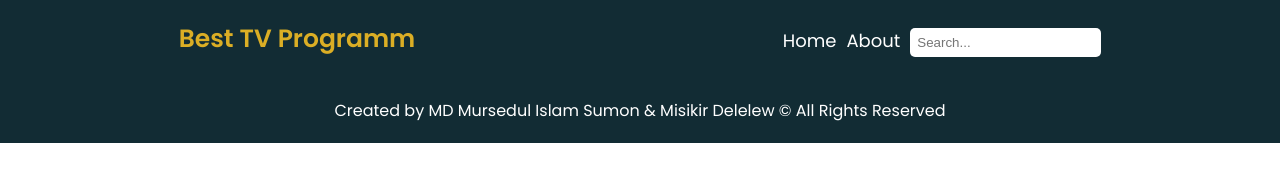
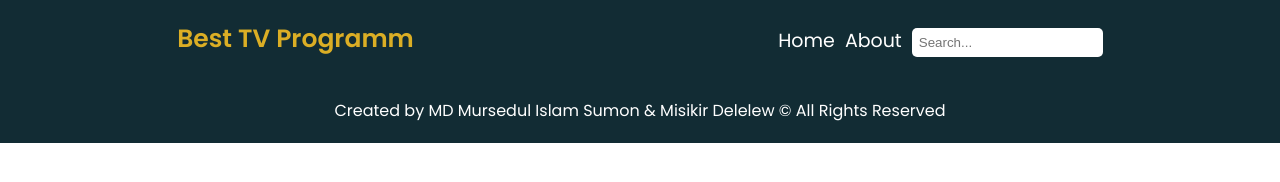
Before and after one commit to sumon766/javascriptCapstone, a website built with webpack: page src/index.html in a window 1280 px wide. Built offline with nearby package versions, Linux system fonts and the light colour scheme.

Commit message:
linter error fixed

```diff
--- a/src/style.css
+++ b/src/style.css
@@ -68,7 +68,7 @@ header {
 }
 
 .nav-item a {
-  font-size: 1.8rem;
+    font-size: 1.9rem;
     color: var(--text-white);
     text-decoration: none;
 }
```
Also changed, not shown: dist/bundle81d9e900e1167502ce91.js, dist/index.html, 2 other files. Lines whose indentation alone changed are shown as unchanged.
